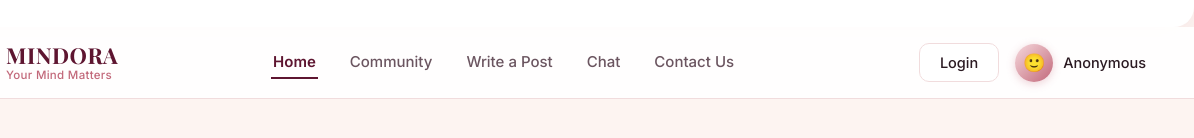
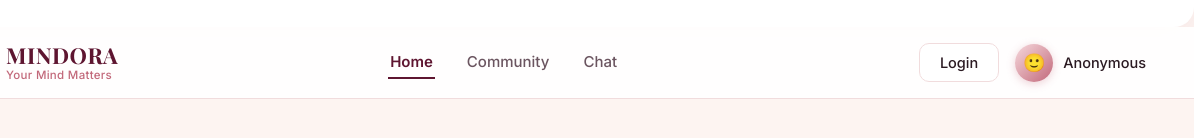
Before and after one commit to Shreyaa1791/Mindora, a website: page public/index.html in a window 1280 px wide. Shown: the part 564-702 px from the top of the page, 86-1280 px from the left. Drawn offline with nearby package versions, Linux system fonts and the light colour scheme.

Commit message:
index.html

```diff
--- a/public/index.html
+++ b/public/index.html
@@ -546,9 +546,7 @@
 <ul class="nav-links" id="navLinks">
   <li><button class="nav-btn active" data-page="home">Home</button></li>
   <li><button class="nav-btn" data-page="community">Community</button></li>
-  <li><button class="nav-btn" data-page="share">Write a Post</button></li>
   <li><button class="nav-btn" data-page="chat" onclick="goTo('chat'); loadUserChat();">Chat</button></li>
-  <li><button class="nav-btn" data-page="contact">Contact Us</button></li>
   <li><button class="nav-btn" data-page="dashboard" id="navDashboard">🛡️ Staff Portal</button></li>
 </ul>
   <div class="nav-right">
```
